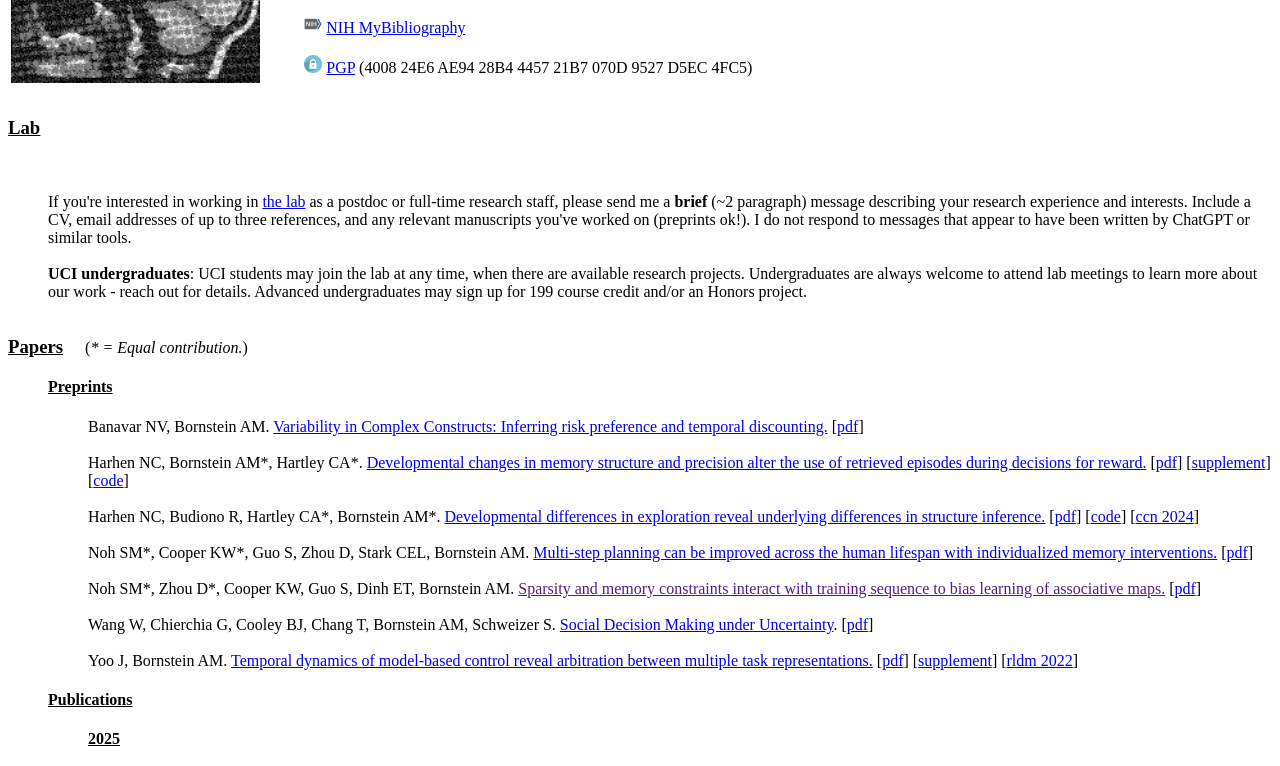
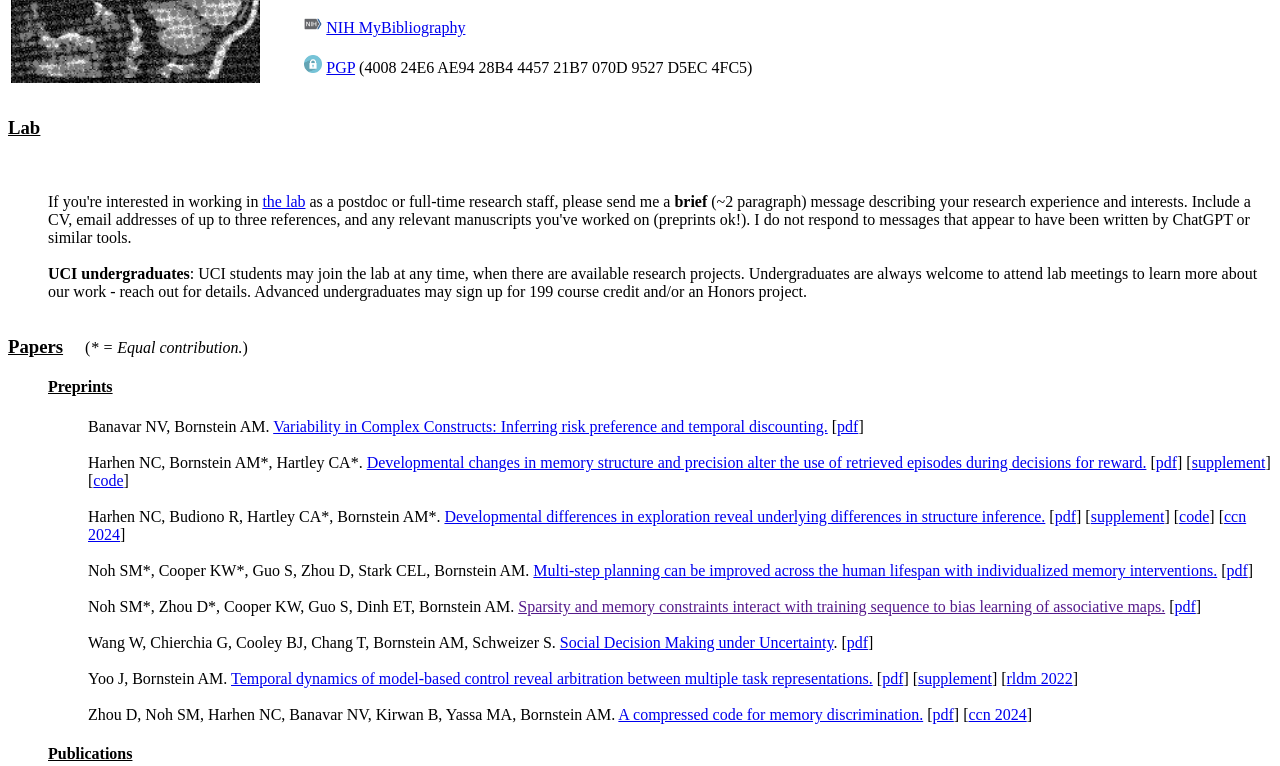
Before and after one commit to aaronbneuro/aaronbneuro.github.io, a plain HTML site: page index.html in a window 1280 px wide. Shown: the part 156-922 px from the top of the page. Drawn offline with Linux system fonts and the light colour scheme.

Commit message:
zhou_compressed

```diff
--- a/index.html
+++ b/index.html
@@ -182,6 +182,7 @@ Harhen NC, Budiono R, Hartley CA*, Bornstein AM*.
 <a href="https://osf.io/preprints/t8hpr">
 Developmental differences in exploration reveal underlying differences in structure inference.</a>
 [<a href="cv/pubs/2025_hbhb_rxiv.pdf">pdf</a>]
+[<a href="cv/pubs/2025_hbhb_rxiv_supp.pdf">supplement</a>]
 [<a href="https://github.com/noraharhen/Harhen-Hartley-Bornstein-2025-Foraging">code</a>]
 [<a href="cv/pubs/2024_hhb_ccn.pdf">ccn 2024</a>]
 <br/> &nbsp; <br/>
@@ -214,9 +215,6 @@ Multi-step planning can be improved across the human lifespan with individualize
 Noh SM*, Zhou D*, Cooper KW, Guo S, Dinh ET, Bornstein AM.
 <a href="">
 Sparsity and memory constraints interact with training sequence to bias learning of associative maps.</a>
-<!--
-<i>Neuropsychologia.</i>
--->
 [<a href="cv/pubs/2025_nzcgdb_rxiv.pdf">pdf</a>]
 <br/> &nbsp; <br/>
 
@@ -237,15 +235,13 @@ Yoo J, Bornstein AM.
 [<a href="cv/pubs/2024_yb_rxiv.pdf">pdf</a>]
 [<a href="cv/pubs/2024_yb_rxiv_supp.pdf">supplement</a>]
 [<a href="cv/pubs/2022_yb_rldm.pdf">rldm 2022</a>]
-<!--
 <br/> &nbsp; <br/>
 
 Zhou D, Noh SM, Harhen NC, Banavar NV, Kirwan B, Yassa MA, Bornstein AM.
-<a href="">
-A lossy compression account of pattern separation.</a>
+<a href="https://osf.io/preprints/psyarxiv/zj6ey/">
+A compressed code for memory discrimination.</a>
 [<a href="cv/pubs/2025_znhbkyb_rxiv.pdf">pdf</a>]
 [<a href="cv/pubs/2024_znyb_ccn.pdf">ccn 2024</a>]
--->
 
 </ul> <!-- Preprints -->
 
@@ -280,20 +276,33 @@ khoudary et al normativity
 -->
 
 <!--
+Harhen NC, Budiono R, Hartley CA*, Bornstein AM*
+(accepted).
+<a href="https://osf.io/preprints/t8hpr">
+Developmental differences in exploration reveal underlying differences in structure inference.</a>
+<i>Developmental Science.</i>
+[<a href="cv/pubs/2025_hbhb_rxiv.pdf">pdf</a>]
+[<a href="cv/pubs/2025_hbhb_rxiv_supp.pdf">supplement</a>]
+[<a href="https://github.com/noraharhen/Harhen-Hartley-Bornstein-2025-Foraging">code</a>]
+[<a href="cv/pubs/2024_hhb_ccn.pdf">ccn 2024</a>]
+<br/> &nbsp; <br/>
+
 Noh SM*, Cooper KW*, Guo S, Zhou D, Stark CEL, Bornstein AM
+(accepted).
 Multi-step planning can be improved across the human lifespan with individualized memory interventions.</a>
-(2025).
-<i>The Journals of Gerontology, Series B.</i>
-[<a href="cv/pubs/2025_ncgzsb_np.pdf">pdf</a>]
+<i>The Journals of Gerontology, Series B: Psychological Sciences and Social Sciences.</i>
+[<a href="cv/pubs/2025_ncgzsb_jgps.pdf">pdf</a>]
 <br/> &nbsp; <br/>
 
 Noh SM*, Zhou D*, Cooper KW, Guo S, Dinh ET, Bornstein AM
-(2025).
+(accepted).
 Sparsity and memory constraints interact with training sequence to bias learning of associative maps.
 <i>Neuropsychologia.</i>
 [<a href="cv/pubs/2025_nzcgdb_np.pdf">pdf</a>]
 <br/> &nbsp; <br/>
+-->
 
+<!--
 Yoo J, Bornstein AM
 (2025).
 <a href="https://dx.doi.org/10.31234/osf.io/sgcy5">
@@ -319,16 +328,6 @@ A Bayesian Time-Varying Psychophysiological Interaction Model.</a>
 <i>Data Science in Science</i>, 4(1):2519436.
 [<a href="cv/pubs/2025_slbsg_dsis.pdf">pdf</a>]
 <br/> &nbsp; <br/>
-
-<!--
-Hadj-Amar B, Bornstein AM, Guindani M, Vannucci M
-(2025).
-<a href="https://arxiv.org/pdf/2406.03385">
-Discrete Autoregressive Switching Processes in Sparse Graphical Modeling of Multivariate Time Series Data.</a>
-<i>Journal of Computational and Graphical Statistics.</i>
-[<a href="cv/pubs/2024_hbgv_rxiv.pdf">pdf</a>]
-<br/> &nbsp; <br/>
--->
 
 Khoudary A, Bornstein AM*, Peters MAK*
 (2025).
@@ -387,13 +386,14 @@ Latent cause inference as an efficient and flexible learning rule for cognitive
 <!-- [<a href="https://github.com/">code</a>] -->
 <br/> &nbsp; <br/>
 
+<!--
 Zhou D, Noh SM, Yassa MA, Bornstein AM
 (2024).
 Pattern separation using compressed and semantic representations of memory.
 <i>Cognitive Computational Neuroscience</i>.
 [<a href="cv/pubs/2024_znyb_ccn.pdf">pdf</a>]
-<!-- [<a href="https://github.com/">code</a>] -->
 <br/> &nbsp; <br/>
+-->
 
 Chen J, Bornstein AM.
 (2024).
```
Also changed, not shown: 5 other files.
